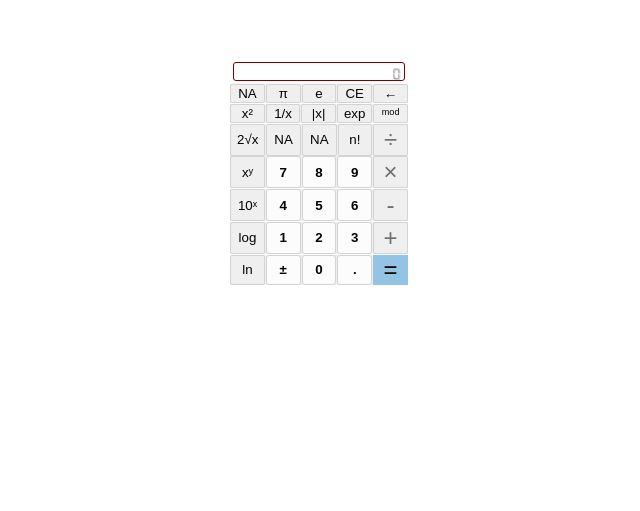
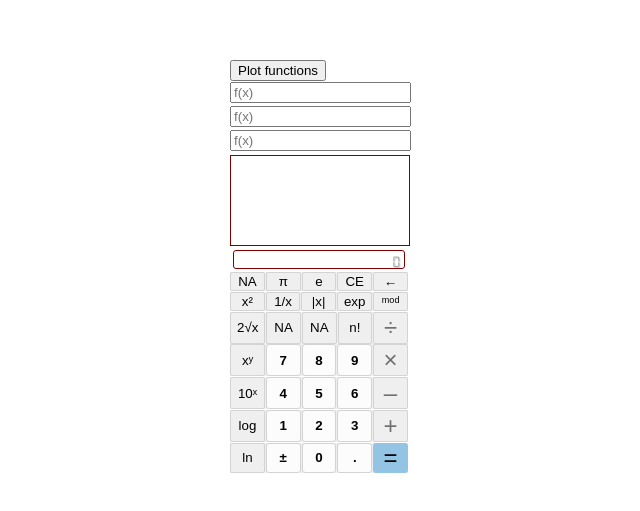
Before and after one commit to DanTheComputerMan/nextjs-app, a Next.js app: page / in a window 1280 px wide. Shown: the part 101-612 px from the top of the page, without its empty margins (321-961 px from the left). Built offline with nearby package versions, Linux system fonts and the light colour scheme.

Commit message:
Addition of graphing calculator, and fixed equals button not being rounded as well.

```diff
--- a/Components/Button.js
+++ b/Components/Button.js
@@ -3,7 +3,7 @@ import superscript from "./Helpers/SuperScript";
 import classes from "./StyledElements/FunctionKeys.module.css";
 
 function Button(props) {
-    const selectedClass = [ '÷', '×', '-', '+' ].includes(props.name) && classes.FourFunctions || classes.FunctionKeys;
+    const selectedClass = [ '÷', '×', '–', '+' ].includes(props.name) && classes.FourFunctions || classes.FunctionKeys;
     if (props.modifiers) {
         switch (true) {
             case props.modifiers.pow:
--- a/Components/CalcOutline.js
+++ b/Components/CalcOutline.js
@@ -3,6 +3,8 @@
 // }
 
 import React from "react";
+
+import Graph from "../Components/Graph";
 import Display from "../Components/Display";
 import Button from "../Components/Button";
 import NumberButton from "../Components/NumberButton";
@@ -36,7 +38,7 @@ class CalcOutline extends React.Component {
                     result = this.state.firstNumber / secnum; break;
                 case "×":
                     result = this.state.firstNumber * secnum; break;
-                case "-":
+                case "–":
                     result = this.state.firstNumber - secnum; break;
                 case "+":
                     result = Number(this.state.firstNumber) + Number(secnum); break; // b/c of js interaction with + with numbers and strings.
@@ -99,7 +101,7 @@ class CalcOutline extends React.Component {
                 break;
             case "÷":
             case "×":
-            case "-":
+            case "–":
             case "+":
             case "ᵐᵒᵈ":
             case "xy":
@@ -111,7 +113,7 @@ class CalcOutline extends React.Component {
                                 _val = prevState.firstNumber / prevState.secondNumber; break;
                             case "×":
                                 _val = prevState.firstNumber * prevState.secondNumber; break;
-                            case "-":
+                            case "–":
                                 _val = prevState.firstNumber - prevState.secondNumber; break;
                             case "+":
                                 _val = Number(prevState.firstNumber) + Number(prevState.secondNumber); break;
@@ -357,6 +359,7 @@ class CalcOutline extends React.Component {
 
     render() {
         return (
+        <div>
             <div style={{
                 justifyContent: "center",
                 // minWidth: "12%",
@@ -365,6 +368,7 @@ class CalcOutline extends React.Component {
                 margin: "auto",
                 padding: "12.5%"
             }}>
+                <Graph />
                 {/* <button onClick={() => console.log(this.state.history)}>History</button><br /> */}
                 <Display name={this.state.display} modes={this.state.modes}/>
                 <div className={this.props.className}>
@@ -401,7 +405,7 @@ class CalcOutline extends React.Component {
                         <NumberButton name="4" onClick={this.handleClick}/>
                         <NumberButton name="5" onClick={this.handleClick}/>
                         <NumberButton name="6" onClick={this.handleClick}/>
-                    <Button name="-" onClick={this.handleClick}/>
+                        <Button name="–" onClick={this.handleClick}/>
                     </div>
                     <div className={classes.buttonsRow}>
                         <Button name="log" onClick={this.handleClick}/>
@@ -427,6 +431,7 @@ class CalcOutline extends React.Component {
                     operator: {this.state.operator}<br />
                     history: {JSON.stringify(this.state.history)}<br />
                 </div> */}
+            </div>
         </div>);
     }
 }
--- /dev/null
+++ b/Components/Graph.js
@@ -0,0 +1,22 @@
+import React from "react";
+
+import GraphFunctions from "../Components/GraphFunctions";
+import classes from "./StyledElements/Graph.module.css";
+
+class Graph extends React.Component {
+    constructor () {
+        super();
+        this.state = { };
+    }
+
+    render() {
+        return (<div>
+            <GraphFunctions />
+            <canvas className={classes.graph} id="myCanvas">
+
+            </canvas>
+        </div>);
+    }
+}
+
+export default Graph;
--- /dev/null
+++ b/Components/GraphFunctionInput.js
@@ -0,0 +1,10 @@
+export default function GraphFunctionInput(props) {
+    return (<input
+                type="text"
+                name={props.name}
+                className={props.className}
+                placeholder="f(x)"
+                value={props.value}
+                onChange={props.onChange}
+            />);
+}
--- /dev/null
+++ b/Components/GraphFunctions.js
@@ -0,0 +1,91 @@
+import React from "react";
+
+import GraphFunctionInput from "../Components/GraphFunctionInput";
+import classes from "./StyledElements/Graph.module.css";
+
+class GraphFunctions extends React.Component {
+    constructor (props) {
+        super();
+        this.state = {
+            functions: [],
+            functionClasses: []
+        };
+    }
+
+    functionChange = (props) => { // onTextChanged
+        const { name, value } = props.target;
+        const funcs = this.state.functions.slice();
+        funcs[name.split('.')[1]] = value.replace(/\s/g, '');
+        this.setState(prevState => {
+            return {
+                functions : funcs
+            }
+        });
+    }
+
+    plotFunctions = () => {
+        let canvas = document.getElementById("myCanvas"),
+            ctx = canvas.getContext('2d'),
+            math = mathjs(),
+            expr,
+            scope = { x: 0 },
+            tree,
+            n = 100,
+            xMin = -10, xMax = 10,
+            yMin = -10, yMax = 10,
+            percentX, percentY, // percent from 0 to 1.
+            mathX, mathY,
+            classesArr = [];
+
+        // First clear canvas.
+        ctx.clearRect(0, 0, canvas.width, canvas.height);
+
+        for (let i = 0; i < this.state.functions.length; i++) {
+            expr = this.state.functions[i];
+            if (!expr) { classesArr.push(classes.functionBox); continue; }
+
+            try {
+                tree = math.parse(expr, scope);
+                classesArr.push(classes.functionBox);
+            } catch {
+                classesArr.push(classes.invalidFunctionBox);
+                continue;
+            }
+
+            ctx.beginPath();
+            for (let i = 0; i < n; i++) {
+                percentX = i / (n - 1);
+                mathX = percentX * (xMax - xMin) + xMin;
+                scope.x = mathX;
+                mathY = tree.eval();
+                percentY = (mathY - yMin) / (yMax - yMin);
+
+                ctx.lineTo(percentX * canvas.width, percentY * canvas.height);
+            }
+            ctx.stroke();
+        }
+
+        // Set Classes now.
+        this.setState(() => {
+            return {
+                functionClasses: [...classesArr]
+            };
+        });
+    }
+
+    render() {
+        return (<div>
+            {/* Plans are to make this automatic for x number of inputs. */}
+            <button onClick={this.plotFunctions}>Plot functions</button>
+            {/* <button name="button.0" onClick={this.plotFunctions}>=</button> */}
+            <GraphFunctionInput className={this.state.functionClasses[0] || classes.functionBox} name="function.0"
+                                value={this.state.functions[0]} onChange={this.functionChange} />
+            <GraphFunctionInput className={this.state.functionClasses[1] || classes.functionBox} name="function.1"
+                                value={this.state.functions[1]} onChange={this.functionChange} />
+            <GraphFunctionInput className={this.state.functionClasses[2] || classes.functionBox} name="function.2"
+                                value={this.state.functions[2]} onChange={this.functionChange} />
+        </div>);
+    }
+}
+
+export default GraphFunctions;
--- a/Components/StyledElements/Display.module.css
+++ b/Components/StyledElements/Display.module.css
@@ -11,7 +11,7 @@
     text-align: right;
     color: darkgray;
     text-shadow: 1px 1px lightgray;
-    margin: 3px;
+    margin: 0 3px 3px 3px;
     font-family: 'calculator';
     padding: 4px;
 }
--- a/Components/StyledElements/EqualsKey.module.css
+++ b/Components/StyledElements/EqualsKey.module.css
@@ -2,6 +2,7 @@
     background: #94c4e4;
     font-size: 24px;
     border:none;
+    border-radius: 3px;
 }
 
 .EqualsKey:focus, .EqualsKey:hover, .EqualsKey:active {
--- /dev/null
+++ b/Components/StyledElements/Graph.module.css
@@ -0,0 +1,26 @@
+.graph {
+    /* top right? bottom left */
+    /* margin: 0 0 0 0; */
+    /* padding: 0 0 0 0; */
+    margin: 2px 0 0 0;
+    width: 100%;
+    height: 100%;
+    border: 1px maroon solid;
+}
+
+.functionBox {
+    width: 97%;
+    margin: 0 0 2px 0;
+    color: rgb(100, 100, 100);
+}
+
+.invalidFunctionBox {
+    width: 98%;
+    margin: 0 0 3px 0;
+    background-color: pink;
+    border: 1px red solid;
+}
+
+.functionBox::placeholder {
+    /* color: red; */
+}
--- a/pages/index.js
+++ b/pages/index.js
@@ -10,6 +10,10 @@ function Home() {
       <Head>
         <title>Calculator App</title>
         <link rel="icon" href="/favicon.ico" />
+        <script src="http://cdnjs.cloudflare.com/ajax/libs/mathjs/0.15.0/math.min.js" />
+        <script>
+
+        </script>
       </Head>
 
       <CalcOutline className={classes.grid}/>
```
Lines whose indentation alone changed are shown as unchanged.
